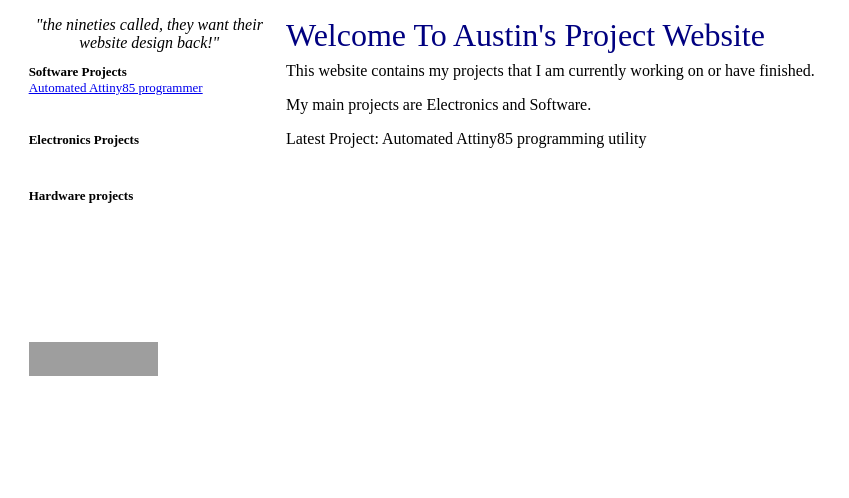
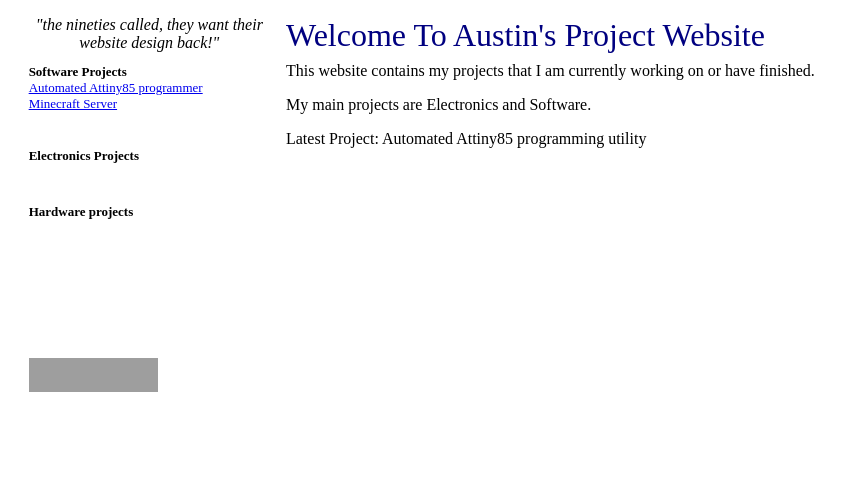
Before and after one commit to AustinMayGithub/AustinNet, a plain HTML site: page index.html in a window 1280 px wide. Shown: the whole page, without its empty margins (0-849 px from the left). Drawn offline with Linux system fonts and the light colour scheme; grey boxes are pictures that could not be loaded.

Commit message:
Update index.html

```diff
--- a/index.html
+++ b/index.html
@@ -26,6 +26,7 @@
       <td valign="top" width="20%" height="433"><strong><font size="2">Software
       Projects</font></strong><font size="3"><br>
       </font><font size="2"><a href="attiny.html">Automated Attiny85 programmer</a><br>
+      </font><font size="2"><a href="server.html">Minecraft Server</a><br>
       &nbsp;</font><p><strong><font size="2">Electronics Projects</font></strong><font size="4"><br>
       &nbsp;</font></p>
       <p><strong><font size="2">Hardware projects</font></strong><font size="3"><br>
```
